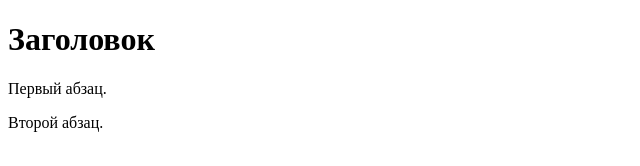
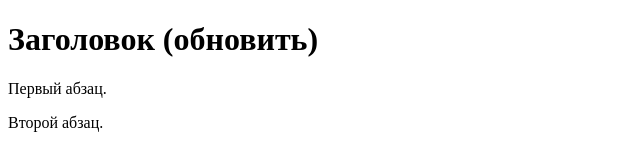
Before and after one commit to NinePage/qa-demo-1, a plain HTML site: page index.html in a window 1280 px wide. Shown: the whole page, without its empty margins (0-640 px from the left). Drawn offline with Linux system fonts and the light colour scheme.

Commit message:
upd body

```diff
--- a/index.html
+++ b/index.html
@@ -5,7 +5,7 @@
   <title>Пример веб-страницы</title>
  </head>
  <body>
-  <h1>Заголовок</h1>
+  <h1>Заголовок (обновить)</h1>
   <!-- Комментарий -->
   <p>Первый абзац.</p>
   <p>Второй абзац.</p>
```
